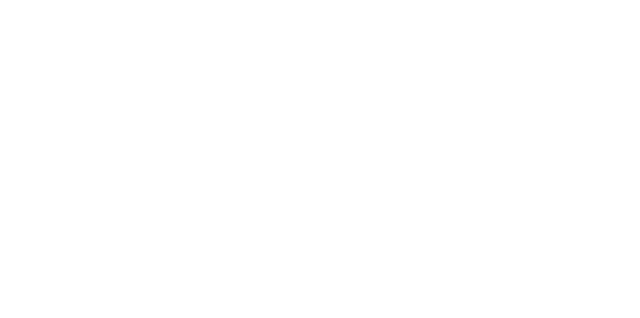
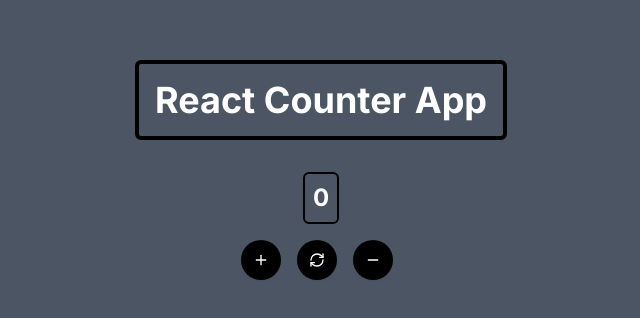
Before and after one commit to Sarfaraz-ul-Haq/basic_react_counter, a Next.js app: page / in a window 1280 px wide. Shown: the part 222-540 px from the top of the page, without its empty margins (319-959 px from the left). Built offline with nearby package versions, Linux system fonts and the light colour scheme.

Commit message:
basic counter app complete

```diff
--- a/src/app/page.tsx
+++ b/src/app/page.tsx
@@ -1,13 +1,30 @@
 "use client";
 
 import { useState } from "react";
+import Increment from "@/components/Increment";
+import Decrement from "@/components/Decrement";
+import Refresh from "@/components/Refresh";
 
 export default function HomePage() {
   const [count, setCount] = useState(0);
 
-  const handleClick = () => {
-    setCount(count + 1);
-  };
-
-  return <button onClick={handleClick}>Increment{count}</button>;
+  return (
+    <div className="flex flex-col items-center justify-center min-h-screen bg-gray-600">
+      <div className="text-4xl mb-8 font-bold">
+        <div className="border-4 border-black rounded-md p-4">
+          React Counter App
+        </div>
+      </div>
+      <div className="border-2 border-black rounded-md p-2 mb-4">
+        <div className="text-2xl font-bold">{count}</div>
+      </div>
+      <div className="flex items-center mb-4">
+        <Increment count={count} setCount={setCount} />
+        <div className="mx-2"></div>
+        <Refresh reset={() => setCount(0)} />
+        <div className="mx-2"></div>
+        <Decrement count={count} setCount={setCount} />
+      </div>
+    </div>
+  );
 }
--- /dev/null
+++ b/src/components/Decrement.tsx
@@ -0,0 +1,27 @@
+"use client";
+
+import { Minus, RefreshCw } from "lucide-react";
+
+interface DecrementProps {
+  count: number;
+  setCount: (value: number) => void;
+}
+export default function Decrement({ count, setCount }: DecrementProps) {
+  const decrement = () => {
+    setCount(count - 1);
+  };
+
+  const reset = () => {
+    setCount(0);
+  };
+
+  return (
+    <button
+      type="button"
+      onClick={decrement}
+      className="flex rounded-full bg-black px-3 py-3 text-sm font-semibold text-white shadow-sm hover:bg-black/80 focus-visible:outline focus-visible:outline-2 focus-visible:outline-offset-2 focus-visible:outline-black mr-2"
+    >
+      <Minus className="h-4 w-4" />
+    </button>
+  );
+}
--- /dev/null
+++ b/src/components/Increment.tsx
@@ -0,0 +1,24 @@
+"use client";
+
+import { Plus } from "lucide-react";
+
+interface IncrementProps {
+  count: number;
+  setCount: (value: number) => void;
+}
+
+export default function Increment({ count, setCount }: IncrementProps) {
+  const increment = () => {
+    setCount(count + 1);
+  };
+
+  return (
+    <button
+      type="button"
+      onClick={increment}
+      className="rounded-full bg-black px-3 py-3 text-sm font-semibold text-white shadow-sm hover:bg-black/80 focus-visible:outline focus-visible:outline-2 focus-visible:outline-offset-2 focus-visible:outline-black"
+    >
+      <Plus className="h-4 w-4" />
+    </button>
+  );
+}
--- /dev/null
+++ b/src/components/Refresh.tsx
@@ -0,0 +1,19 @@
+// Refresh.tsx
+
+import { RefreshCw } from "lucide-react";
+
+interface RefreshProps {
+  reset: () => void;
+}
+
+export default function Refresh({ reset }: RefreshProps) {
+  return (
+    <button
+      type="button"
+      onClick={reset}
+      className="rounded-full bg-black px-3 py-3 text-sm font-semibold text-white shadow-sm hover:bg-black/80 focus-visible:outline focus-visible:outline-2 focus-visible:outline-offset-2 focus-visible:outline-black"
+    >
+      <RefreshCw className="h-4 w-4" />
+    </button>
+  );
+}
```
Also changed, not shown: package.json (+6 -5 lines), src/assets/spaceImage.jpeg (added), 1 other file (tests, documents, lock files or other folders).
